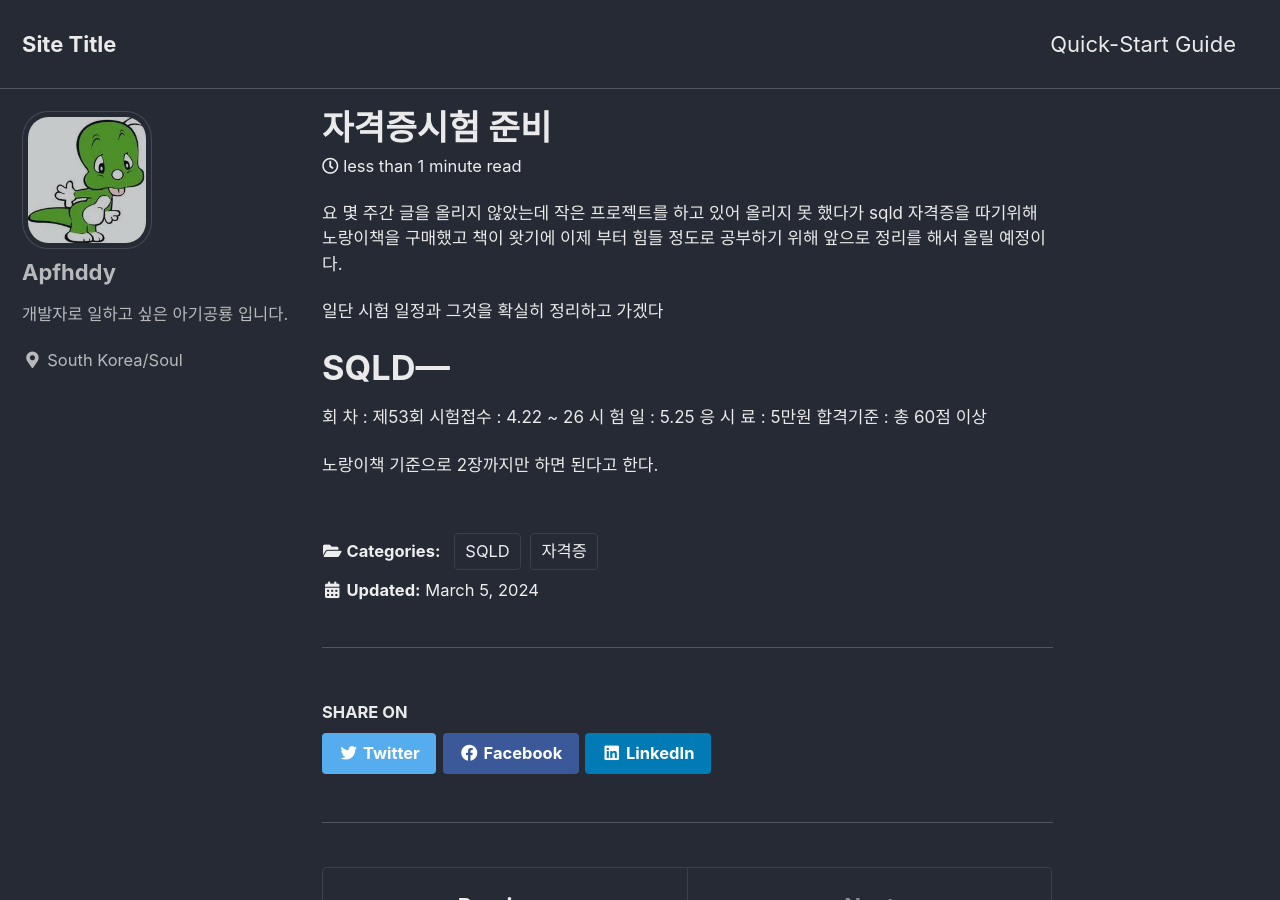
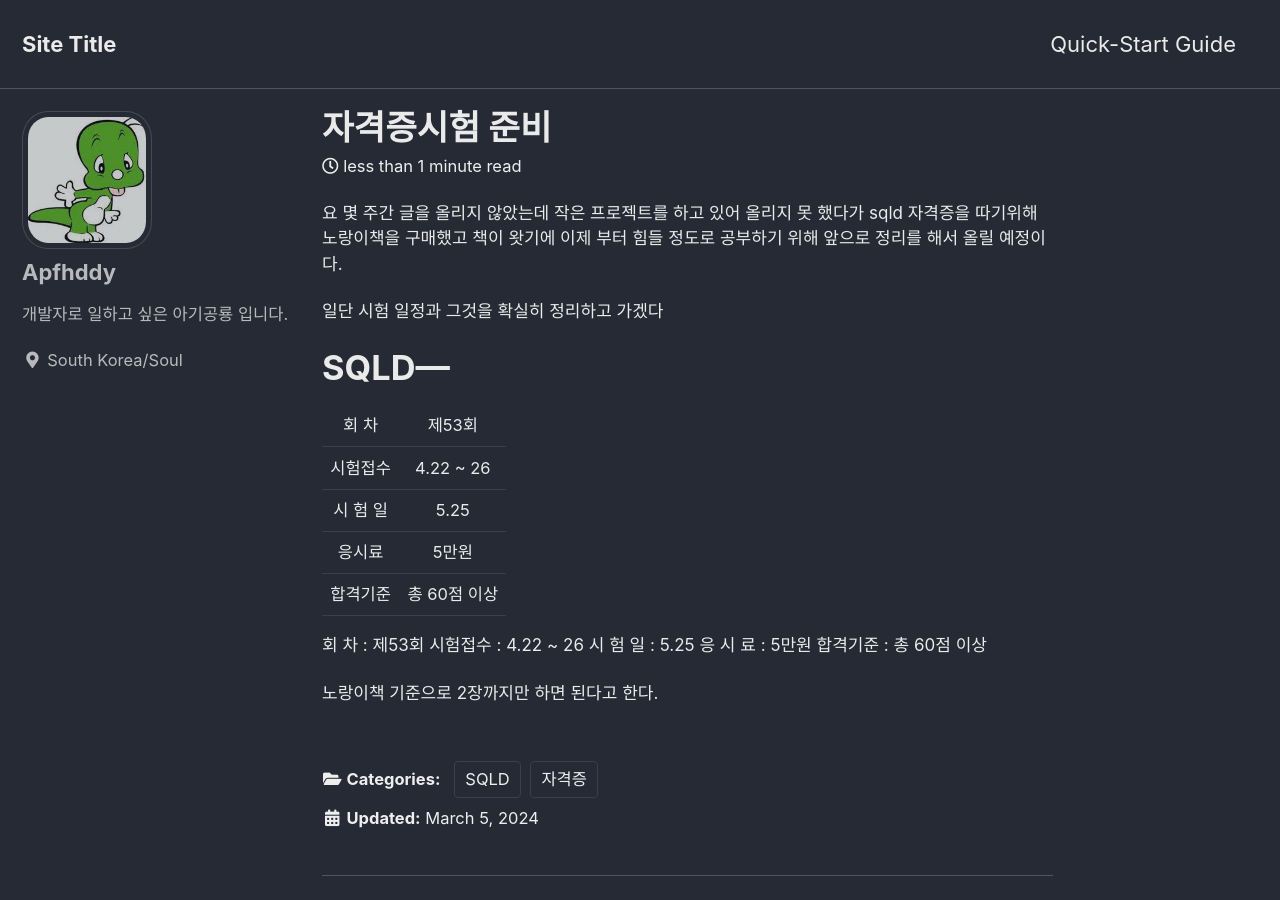
Before and after one commit to apfhddy/apfhddy.github.io, a Jekyll site: the page built from _posts/2024-03-05-자격증1.md, in a window 1280 px wide and 900 px high. Built offline with Jekyll 4.4.1, drawn with Linux system fonts in a browser that asks for light colours; cached includes are drawn as plain includes.

Commit message:
업데이트

```diff
--- a/_posts/2024-03-05-자격증1.md
+++ b/_posts/2024-03-05-자격증1.md
@@ -11,6 +11,28 @@ sqld 자격증을 따기위해 노랑이책을 구매했고 책이 왓기에 이
 일단 시험 일정과 그것을 확실히 정리하고 가겠다
 
 # SQLD---
+<table style="text-align:center">
+	<tr>
+		<td>회 차</td>
+		<td>제53회</td>
+	</tr>
+	<tr>
+		<td>시험접수</td>
+		<td>4.22 ~ 26</td>
+	</tr>
+	<tr>
+		<td>시 험 일</td>
+		<td>5.25</td>
+	</tr>
+	<tr>
+		<td>응시료</td>
+		<td>5만원</td>
+	</tr>
+	<tr>
+		<td>합격기준</td>
+		<td>총 60점 이상</td>
+	</tr>
+</table>
 회    차	: 제53회
 시험접수	: 4.22 ~ 26
 시 험 일	: 5.25
```
